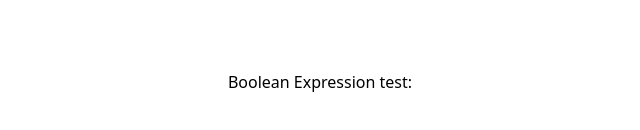
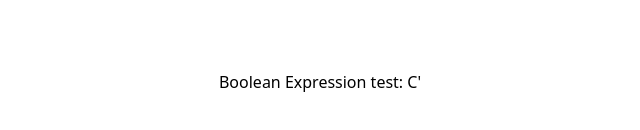
Before and after one commit to michaelhum28/kmap-solver, a React (Vite) app in the folder kmap/: page / in a window 1280 px wide. Shown: the part 238-368 px from the top of the page, without its empty margins (320-960 px from the left). Built offline with nearby package versions, Linux system fonts and the light colour scheme.

Commit message:
Updated KMAP

```diff
--- a/kmap/src/Kmap.jsx
+++ b/kmap/src/Kmap.jsx
@@ -47,14 +47,14 @@ const Kmap = (props) => {
   const ones_list = props.ones_list;
   const Xs_list = props.Xs_list;
 
-  let smallestAnswer = "fffffffffffffffffffffffffffffffffffffffffffffffffffffffffffffffffffffffffffffffffffffffffffffffffffffffffffffffffffffffffffffffffffffffffffff";
+  let smallestLength = 999;
+  let smallestAnswer = "MICHAELHUM_FEIYULIN_CHRISTOPHERLIT_MICHAELHUM_FEIYULIN_CHRISTOPHERLIT_MICHAELHUM_FEIYULIN_CHRISTOPHERLIT_MICHAELHUM_FEIYULIN_CHRISTOPHERLIT_MICHAELHUM_FEIYULIN_CHRISTOPHERLIT_MICHAELHUM_FEIYULIN_CHRISTOPHERLIT";
 
   // WORK HERE
   // init indexes for 1s
   const indexes = [];
 
-   for(let i=0;i<16;i++)
-   {
+  for (let i = 0; i < 16; i++) {
     if (ones_list.includes(i))
       indexes.push(1)
     else
@@ -62,7 +62,7 @@ const Kmap = (props) => {
   }
 
   // Custom methods
-  function initializeKmap(){
+  function initializeKmap() {
     const kmap = [];
     for (let r = 0; r < rows; r++) {
       const temp = [];
@@ -77,7 +77,7 @@ const Kmap = (props) => {
     return kmap;
   };
 
-  function allOnes(i, j, width, length, indexes, k_indexes){
+  function allOnes(i, j, width, length, indexes, k_indexes) {
     for (let x = i; x < i + width; ++x)
       for (let y = j; y < j + length; ++y)
         if (indexes[k_indexes[((x + 4) % 4) * 4 + ((y + 4) % 4)]] === 0)
@@ -86,20 +86,20 @@ const Kmap = (props) => {
     return true;
   };
 
-  function setVisited(i, j, width, length, vis){
+  function setVisited(i, j, width, length, vis) {
     for (let x = i; x < i + width; ++x)
       for (let y = j; y < j + length; ++y)
         vis[(x + 4) % 4][(y + 4) % 4][width][length] = true;
   };
 
-  function visited(i, j, width, length, vis){
+  function visited(i, j, width, length, vis) {
     for (let x = 1; x < 5; ++x)
       for (let y = 1; y < 5; ++y)
         if (vis[i][j][x][y]) return true;
     return false;
   };
 
-  function check(width, length, indexes, k_indexes, vis){
+  function check(width, length, indexes, k_indexes, vis) {
     for (let i = 0; i < 4; ++i) {
       for (let j = 0; j < 4; ++j) {
         if (!visited(i, j, width, length, vis)) {
@@ -130,7 +130,7 @@ const Kmap = (props) => {
   };
 
 
-  function gen_list_of_implicants(groupNumber, i, j, width, length, k_indexes){
+  function gen_list_of_implicants(groupNumber, i, j, width, length, k_indexes) {
     let res = [];
     for (let x = i; x < i + width; ++x) {
       for (let y = j; y < j + length; ++y) {
@@ -141,42 +141,61 @@ const Kmap = (props) => {
   };
 
 
-  function get_boolean_expression(){
+  function get_boolean_expression() {
 
     //Loop for every combination in the array "Xs_list"
     //In the loop, create a temp array and make it equal to the pre existing array called "indexes" and push that combination in the temp array
     //Call the method "real_get_boolean_expression" and pass in the temp array
 
-      function generateCombinations(currentIndex, currentCombination) {
-          if (currentIndex === Xs_list.length) {
-              // Sort the current combination before processing
-              const sortedCombination = [...currentCombination].sort((a, b) => a - b);
-              const indexesWithCare = indexes.concat(sortedCombination);
+    function processCombinations(arr, callback, prefix = [], start = 0) {
+      const n = arr.length;
 
-              let temp = real_get_boolean_expression(indexesWithCare);
-              temp = temp.replace(/'/g, ''); //Replaces apostrophes with nothing
+      for (let i = start; i < n; i++) {
+        // Include the current element in the combination
+        const newPrefix = prefix.concat(arr[i]);
 
-              //Compares if the indexes with the current combination of don't care values makes the boolean expression smaller than the current smallest one
-              if (temp.length < smallestAnswer.length) {
 
-                smallestAnswer = temp;
+
+        const indexesWithCare = JSON.parse(JSON.stringify(indexes));
+
+        for (let i = 0; i < newPrefix.length; i++) {
+
+          indexesWithCare[newPrefix[i]] = 1;
 
         }
 
-              return;
+        // Send the combination to the callback method
+        let temp = callback(indexesWithCare);
+        let tempNoApostrophes = temp.replace(/'/g, ''); //Replaces apostrophes with nothing
+        //console.log(temp)
+
+        if (temp.length != 0) {
+
+        //Compares if the indexes with the current combination of don't care values makes the boolean expression smaller than the current smallest one
+        if (tempNoApostrophes.length < smallestLength) {
+
+          smallestAnswer = temp;
+          smallestLength = tempNoApostrophes.length;
+
+
         }
 
-          generateCombinations(currentIndex + 1, [...currentCombination, Xs_list[currentIndex]]);
-          generateCombinations(currentIndex + 1, currentCombination);
       }
 
-      generateCombinations(0, []);
+        // Recursively generate combinations with the remaining elements
+        processCombinations(arr, callback, newPrefix, i + 1);
+      }
+    }
+    console.log("TEST")
+
+
+    smallestAnswer = real_get_boolean_expression(indexes);
+    smallestLength = smallestAnswer.replace(/'/g, '').length;
+
+    processCombinations(Xs_list, real_get_boolean_expression);
+
     return smallestAnswer;
   }
-
-
-
-
 
 
   // this method generates the final boolean expression i.e. the answer
@@ -188,7 +207,7 @@ const Kmap = (props) => {
         xy = check(k_sizes[i][0], k_sizes[i][1], indexesWithCare, k_indexes, vis);
         if (xy[0] !== void_state && xy[1] !== void_state) {
           let temp = gen_list_of_implicants(groupCounter++, xy[0], xy[1], k_sizes[i][0], k_sizes[i][1], k_indexes);
-          console.log("temp" + temp)
+
           res += findEquation(temp, 4);
           res += " + ";
         }
@@ -203,7 +222,7 @@ const Kmap = (props) => {
 
 
   // SOP
-  function findEquation(implicant, numVariables){
+  function findEquation(implicant, numVariables) {
     const values = new Array(implicant.length);
     let tempValue = "";
     let answer = "";
@@ -288,7 +307,7 @@ const Kmap = (props) => {
 
   // coordinate = 0,1,2,3,4,5, etc.
   // numVariables = 3,4
-  function equation(coordinate, numVariables){
+  function equation(coordinate, numVariables) {
     const three = [
       ["EFG", "EFC", "EBC", "EBG"],
       ["AFG", "AFC", "ABC", "ABG"]
@@ -363,7 +382,7 @@ const Kmap = (props) => {
   return (
     <div>
       {/* Display boolean expression */}
-        <p>Boolean Expression test: {get_boolean_expression().slice(0,-3)}</p>
+      <p>Boolean Expression test: {get_boolean_expression().slice(0, -3)}</p>
     </div>
   );
 };
```
Lines whose indentation alone changed are shown as unchanged.
